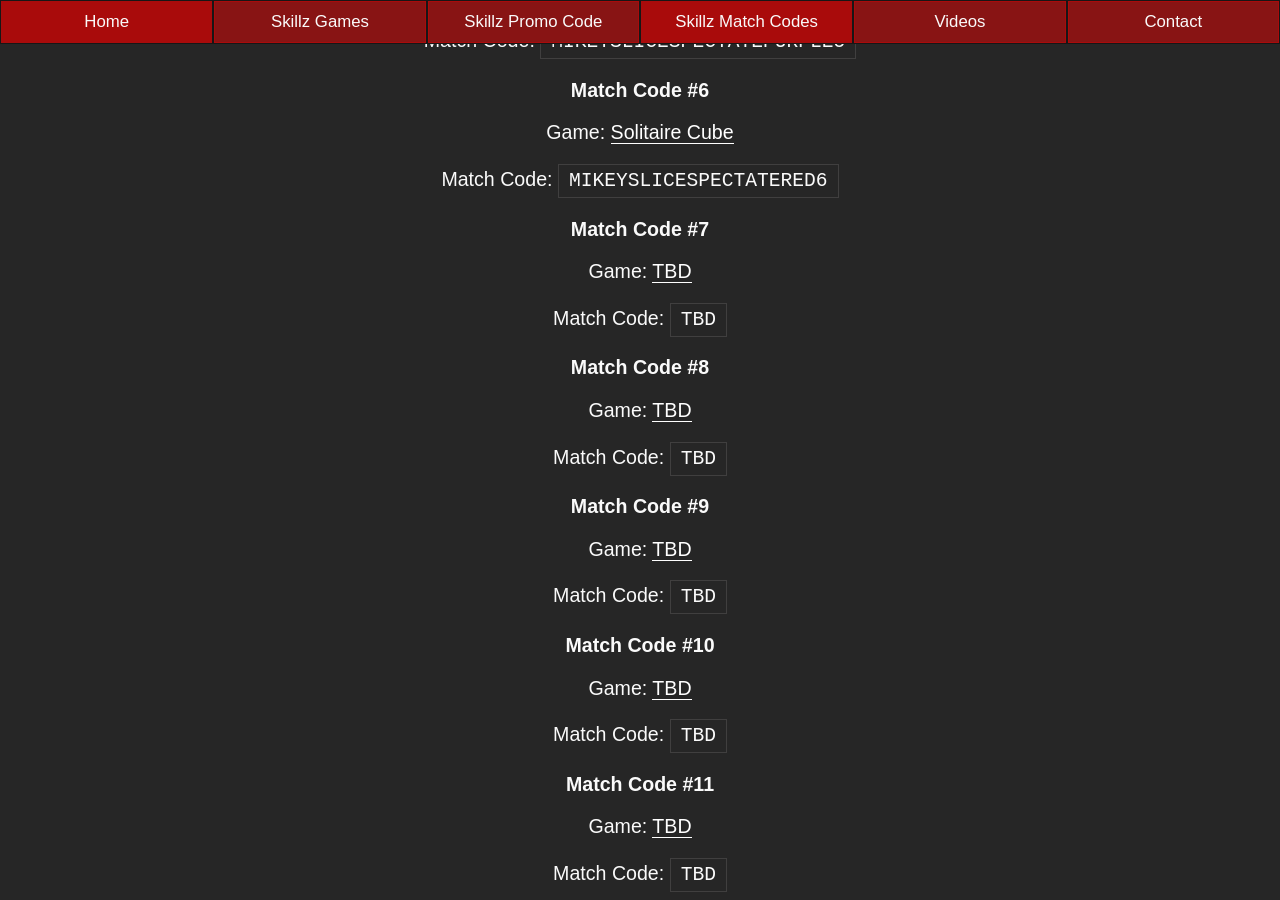
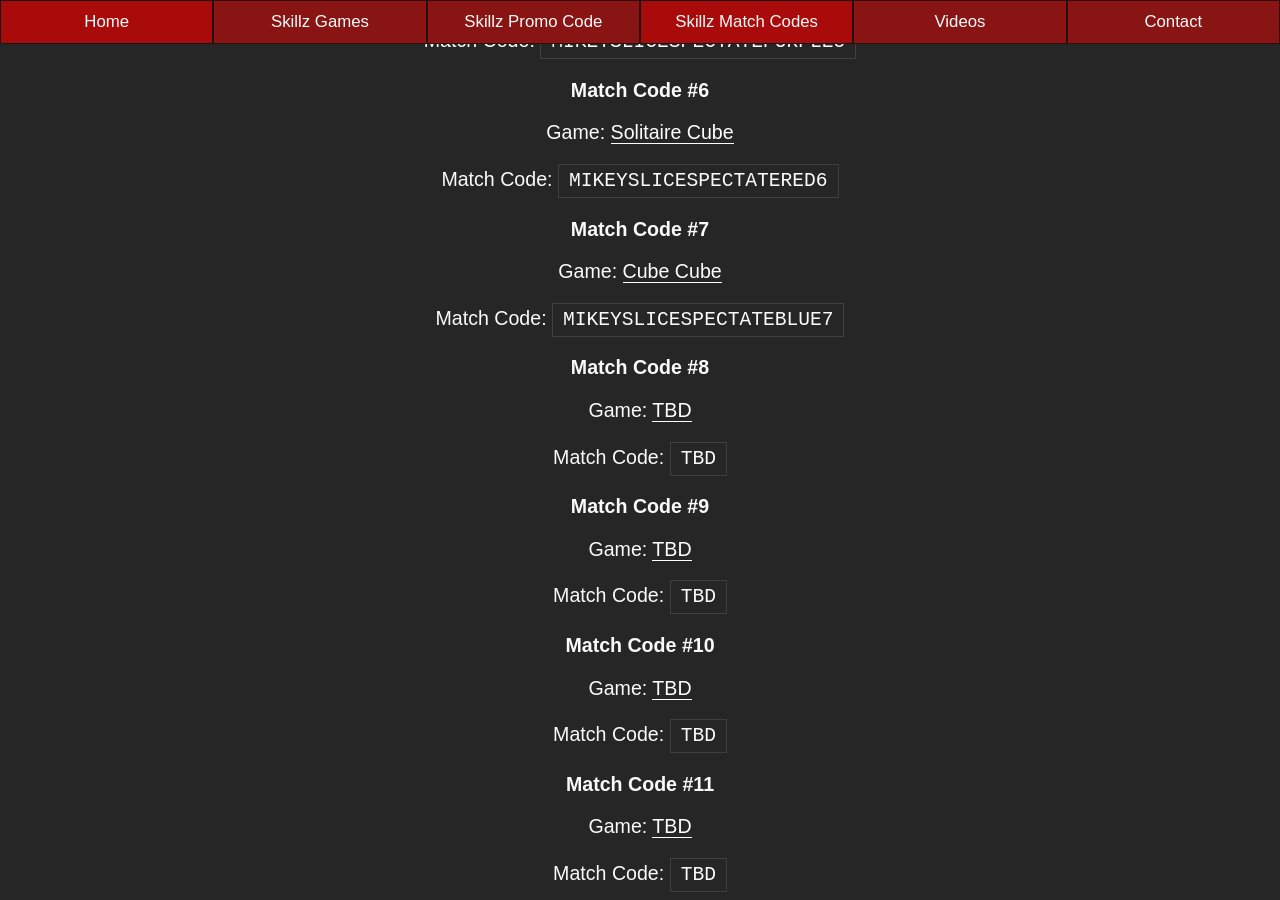
Before and after one commit to mikeyslice/esports-medium, a Jekyll site: the page built from skillz-match-codes.md, in a window 1280 px wide and 900 px high, scrolled down 3937 px. Built offline with Jekyll 4.4.1, drawn with Linux system fonts in a browser that asks for light colours.

Commit message:
Update Skillz Match Codes “skillz-match-codes”

```diff
--- a/_includes/pages/skillz-match-codes.html
+++ b/_includes/pages/skillz-match-codes.html
@@ -139,9 +139,9 @@
 
 <h3>Match Code #7</h3>
 
-<p>Game: <a href="/skillz-games/">TBD</a><p>
+<p>Game: <a href="/skillz-games/">Cube Cube</a><p>
 
-<p>Match Code: <code>TBD</code><p>
+<p>Match Code: <code>MIKEYSLICESPECTATEBLUE7</code><p>
 
 <h3>Match Code #8</h3>
 
```
